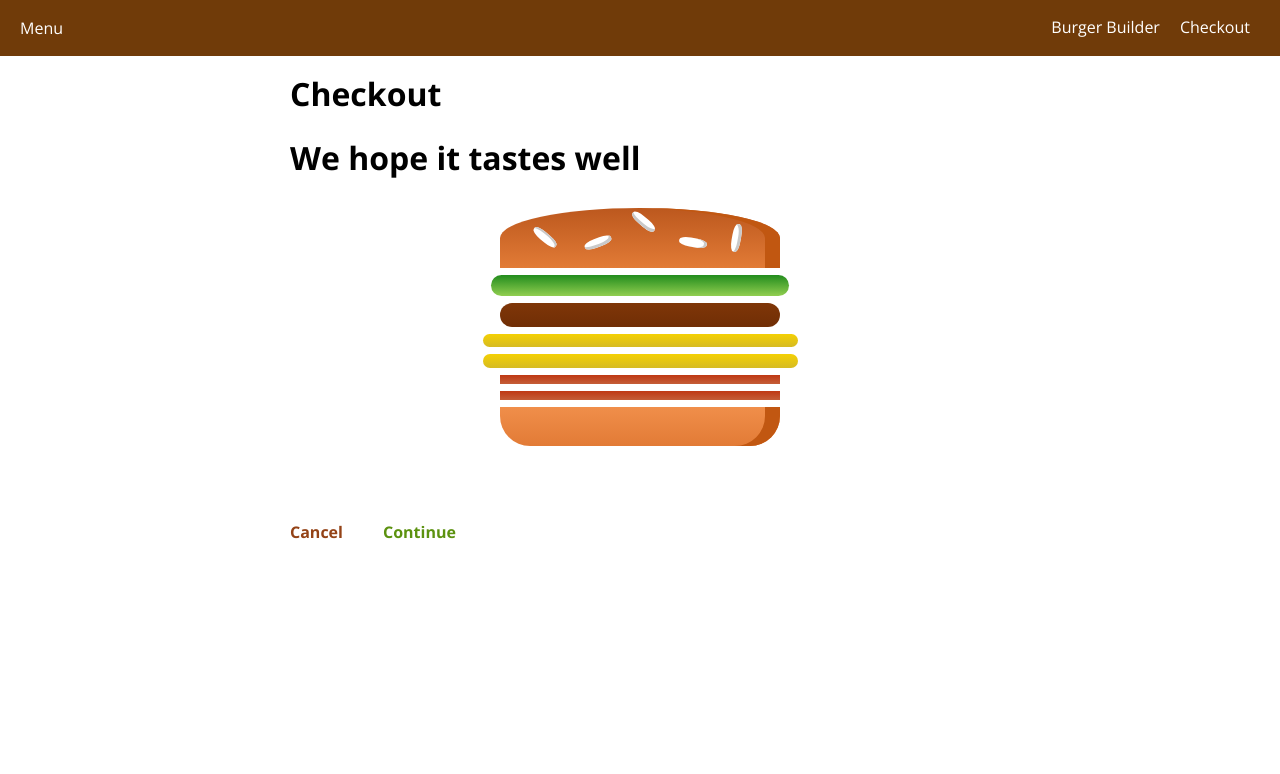
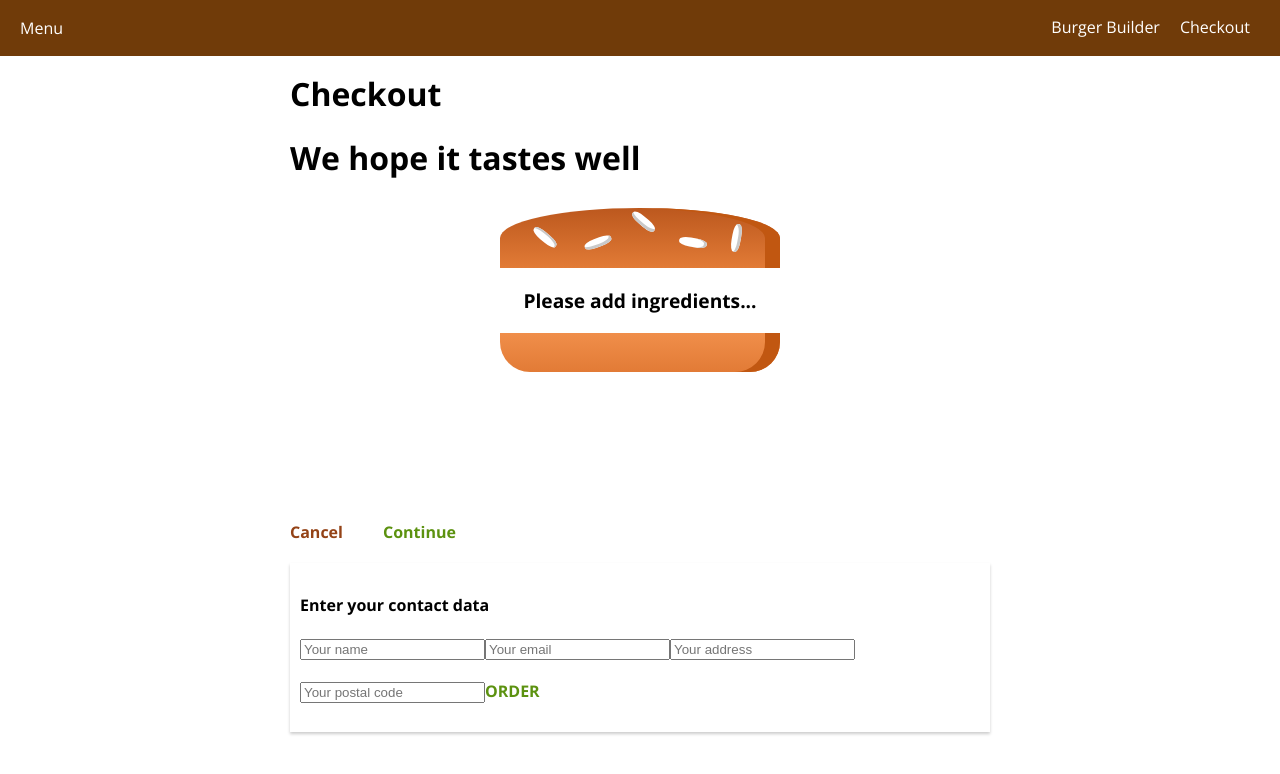
Before and after one commit to hbudiman45/react-burger, a React (Create React App) app: page /checkout in a window 1280 px wide. Both pictures are taken after a click on the button "Continue". Shown: the top 774 px of the page. Built offline with nearby package versions, Linux system fonts and the light colour scheme.

Commit message:
add form contactdata

```diff
--- a/src/App.js
+++ b/src/App.js
@@ -2,7 +2,7 @@ import React, { Component } from "react";
 import { Route, Switch } from "react-router-dom";
 import Layout from "./hoc/Layout/Layout";
 import BurgerBuilder from "./containers/BurgerBuilder/BurgerBuilder";
-import Checkout from "./containers/Chechkout/Checkout";
+import Checkout from "./containers/Checkout/Checkout";
 
 class App extends Component {
   render() {
--- a/src/containers/BurgerBuilder/BurgerBuilder.js
+++ b/src/containers/BurgerBuilder/BurgerBuilder.js
@@ -7,13 +7,6 @@ import OrderSummary from "../../components/Burger/OrderSummary";
 import BaseService from "../../services/BaseServices";
 import Spinner from "../../components/UI/Spinner";
 import Constants from "../../config/Constants";
-import Checkout from "../../containers/Chechkout/Checkout";
-// const INGREDIENTS_PRICES = {
-//   salad: 0.5,
-//   cheese: 0.4,
-//   meat: 1.3,
-//   bacon: 0.7
-// };
 
 class BurgerBuilder extends Component {
   state = {
@@ -90,7 +83,22 @@ class BurgerBuilder extends Component {
     //   .then(res => this.setState({ loading: false, purchasing: false }))
     //   .catch(err => this.setState({ loading: false, purchasing: false }));
 
-    this.props.history.push("/checkout");
+    // PASSING STATE TO URL
+    const queryParams = [];
+    for (let i in this.state.ingredients) {
+      queryParams.push(
+        encodeURIComponent(i) +
+          "=" +
+          encodeURIComponent(this.state.ingredients[i])
+      );
+      // console.log(queryParams);
+    }
+    const queryString = queryParams.join("&");
+    // this.props.history.push("/checkout");
+    this.props.history.push({
+      pathname: "/checkout",
+      search: "?" + queryString
+    });
   };
   render() {
     const disabledInfo = { ...this.state.ingredients };
--- a/src/containers/Chechkout/Checkout.js
+++ /dev/null
@@ -1,32 +0,0 @@
-import React, { useState } from "react";
-import CheckoutSummary from "../../components/Order/CheckoutSummary";
-
-const Checkout = props => {
-  const [ingredients, setIngredients] = useState({
-    salad: 1,
-    meat: 1,
-    cheese: 2,
-    bacon: 2
-  });
-
-  const checkoutCancel = () => {
-    props.history.goBack();
-  };
-
-  const checkoutContinue = () => {
-    props.history.replace("/checkout/contact-data");
-  };
-
-  return (
-    <div>
-      <h1>Checkout</h1>
-      <CheckoutSummary
-        ingredients={ingredients}
-        checkoutCancel={checkoutCancel}
-        checkoutContinue={checkoutContinue}
-      />
-    </div>
-  );
-};
-
-export default Checkout;
--- /dev/null
+++ b/src/containers/Checkout/Checkout.js
@@ -0,0 +1,46 @@
+import React, { useState, useEffect } from "react";
+import CheckoutSummary from "../../components/Order/CheckoutSummary";
+import { Route } from "react-router-dom";
+import ContactData from "./ContactData.js/ContactData";
+
+const Checkout = props => {
+  const [ingredients, setIngredients] = useState({});
+
+  const checkoutCancel = () => {
+    props.history.goBack();
+  };
+
+  const checkoutContinue = () => {
+    props.history.replace("/checkout/contact-data");
+  };
+
+  useEffect(() => {
+    const query = new URLSearchParams(props.location.search);
+    const newIngredients = {};
+    for (let param of query.entries()) {
+      // ['salad', 1]
+      // console.log(param);
+      newIngredients[param[0]] = +param[1];
+      console.log(newIngredients);
+    }
+    // console.log(query.toString());
+    setIngredients(newIngredients);
+  }, []);
+
+  return (
+    <div>
+      <h1>Checkout</h1>
+      <CheckoutSummary
+        ingredients={ingredients}
+        checkoutCancel={checkoutCancel}
+        checkoutContinue={checkoutContinue}
+      />
+      <Route
+        path={props.match.url + "/contact-data"}
+        render={() => <ContactData ingredients={ingredients} />}
+      />
+    </div>
+  );
+};
+
+export default Checkout;
--- /dev/null
+++ b/src/containers/Checkout/ContactData.js/ContactData.css
@@ -0,0 +1,4 @@
+.ContactData {
+  box-shadow: 0 2px 3px #ccc;
+  padding: 10px;
+}
--- /dev/null
+++ b/src/containers/Checkout/ContactData.js/ContactData.js
@@ -0,0 +1,33 @@
+import React, { useState } from "react";
+import Button from "../../../components/UI/Button";
+import "./ContactData.css";
+
+const ContactData = props => {
+  const [name, setName] = useState("");
+  const [email, setEmail] = useState("");
+  const [address, setAddress] = useState({
+    street: "",
+    postalCode: ""
+  });
+
+  const orderHandler = event => {
+    event.preventDefault();
+    console.log(props.ingredients);
+  };
+  return (
+    <div className="ContactData">
+      <h4>Enter your contact data</h4>
+      <form>
+        <input type="text" name="name" placeholder="Your name" />
+        <input type="email" name="email" placeholder="Your email" />
+        <input type="text" name="street" placeholder="Your address" />
+        <input type="text" name="postal" placeholder="Your postal code" />
+        <Button type="Success" onClick={orderHandler}>
+          ORDER
+        </Button>
+      </form>
+    </div>
+  );
+};
+
+export default ContactData;
--- /dev/null
+++ b/src/containers/Checkout/index.js
@@ -0,0 +1 @@
+export { default } from "./Checkout";
```
